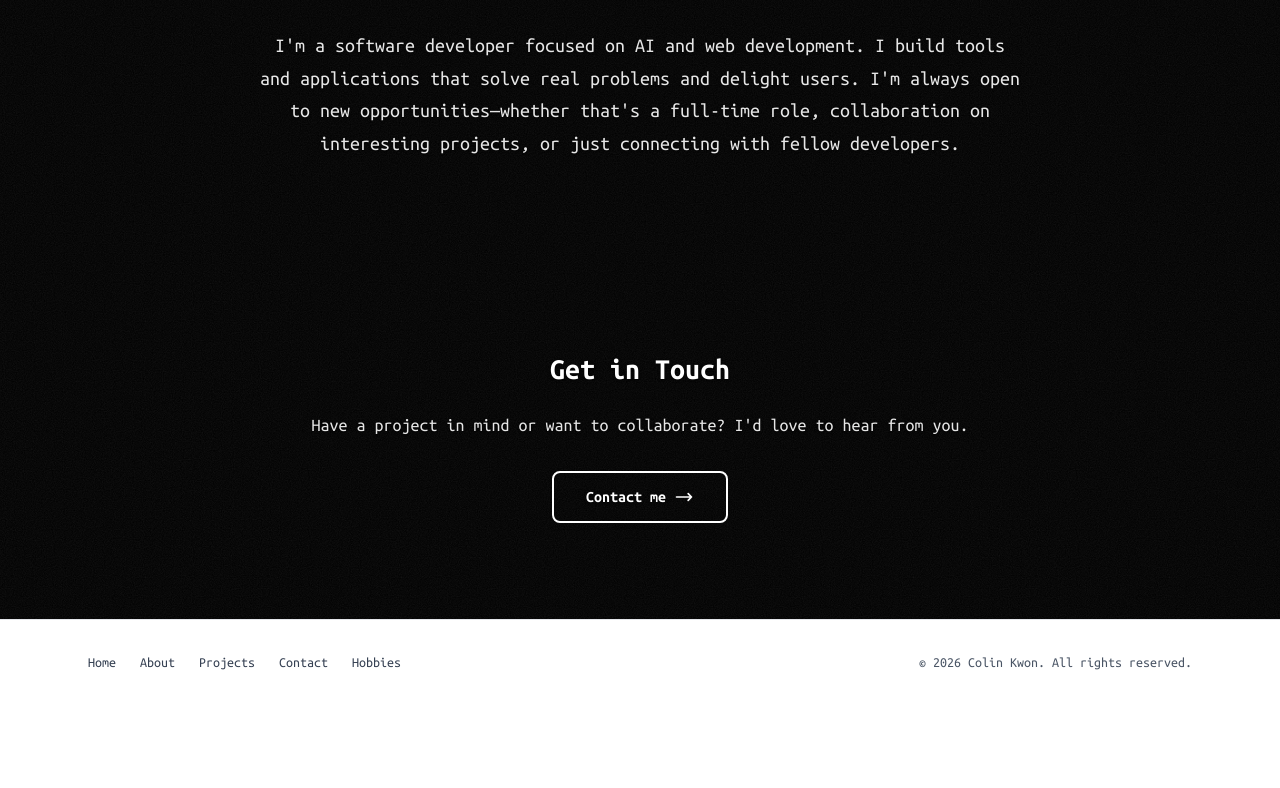
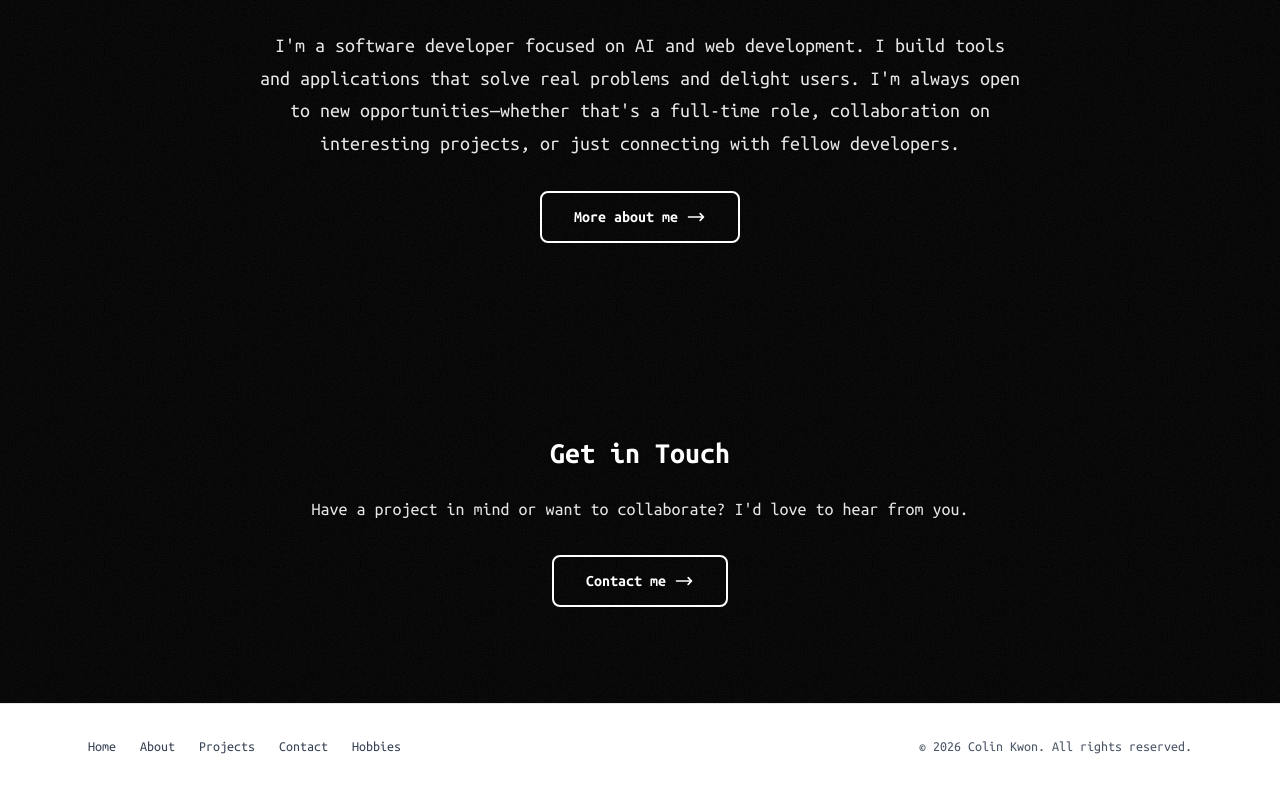
Before and after one commit to Cobby914/Personal_Website, a Next.js app: page / in a window 1280 px wide. Shown: the part 1570-2358 px from the top of the page. Before the commit the page ends 2274 px from the top, so only its background shows below. Built offline with nearby package versions, Linux system fonts and the light colour scheme.

Commit message:
Hot fix on the home page: added a button sending you to the about me page.

```diff
--- a/components/home/AboutSnippet/AboutSnippet.jsx
+++ b/components/home/AboutSnippet/AboutSnippet.jsx
@@ -1,5 +1,6 @@
 "use client";
 
+import Link from "next/link";
 import AnimateOnScroll from "@/components/ui/AnimateOnScroll/AnimateOnScroll";
 
 export default function AboutSnippet() {
@@ -30,6 +31,28 @@ export default function AboutSnippet() {
           full-time role, collaboration on interesting projects, or just
           connecting with fellow developers.
         </p>
+        <Link
+          href="/about"
+          className="mt-8 inline-flex items-center gap-2 rounded-lg border-2 border-white px-8 py-3 text-base font-semibold text-white transition hover:border-white hover:bg-white/10"
+          style={{
+            textShadow: "0 1px 3px rgba(0,0,0,0.8)",
+          }}
+        >
+          More about me
+          <svg
+            className="h-5 w-5"
+            fill="none"
+            stroke="currentColor"
+            viewBox="0 0 24 24"
+          >
+            <path
+              strokeLinecap="round"
+              strokeLinejoin="round"
+              strokeWidth={2}
+              d="M17 8l4 4m0 0l-4 4m4-4H3"
+            />
+          </svg>
+        </Link>
       </div>
       </AnimateOnScroll>
     </section>
```
